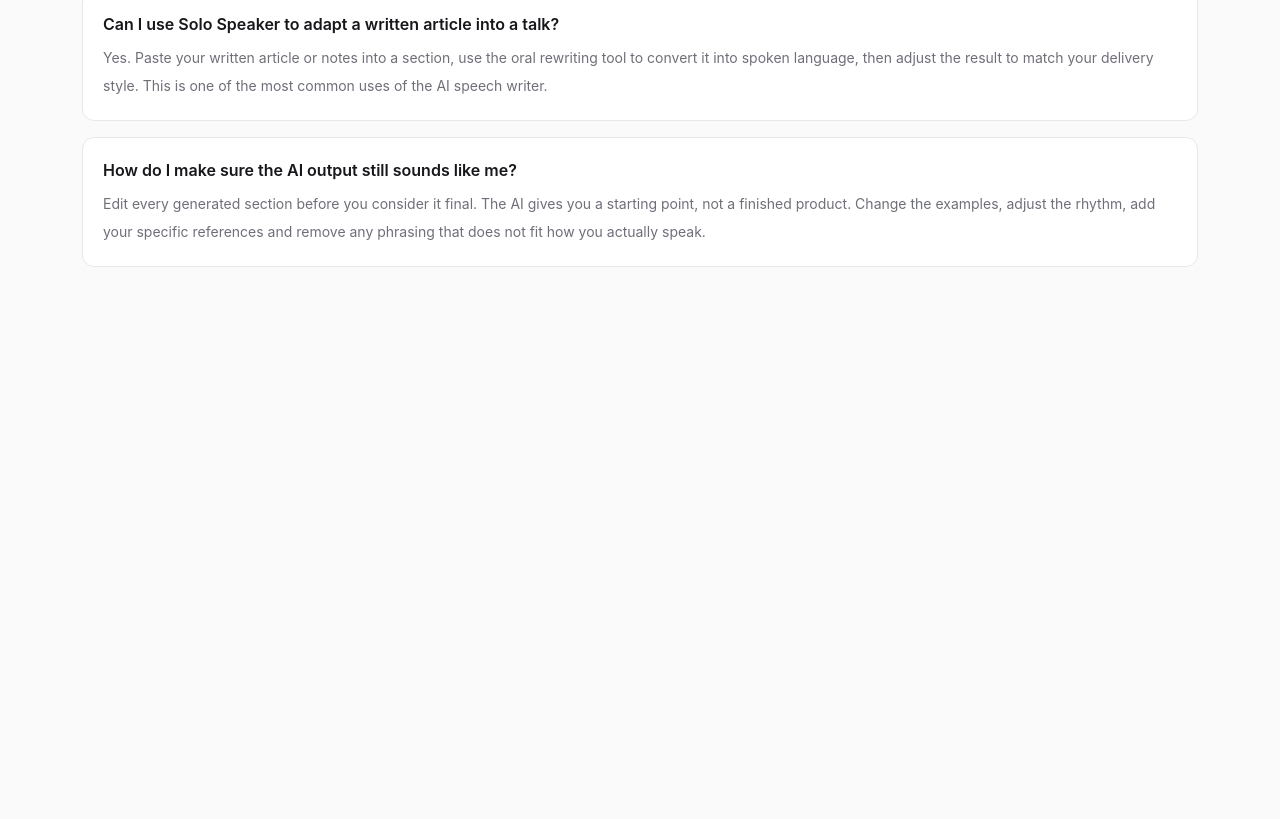
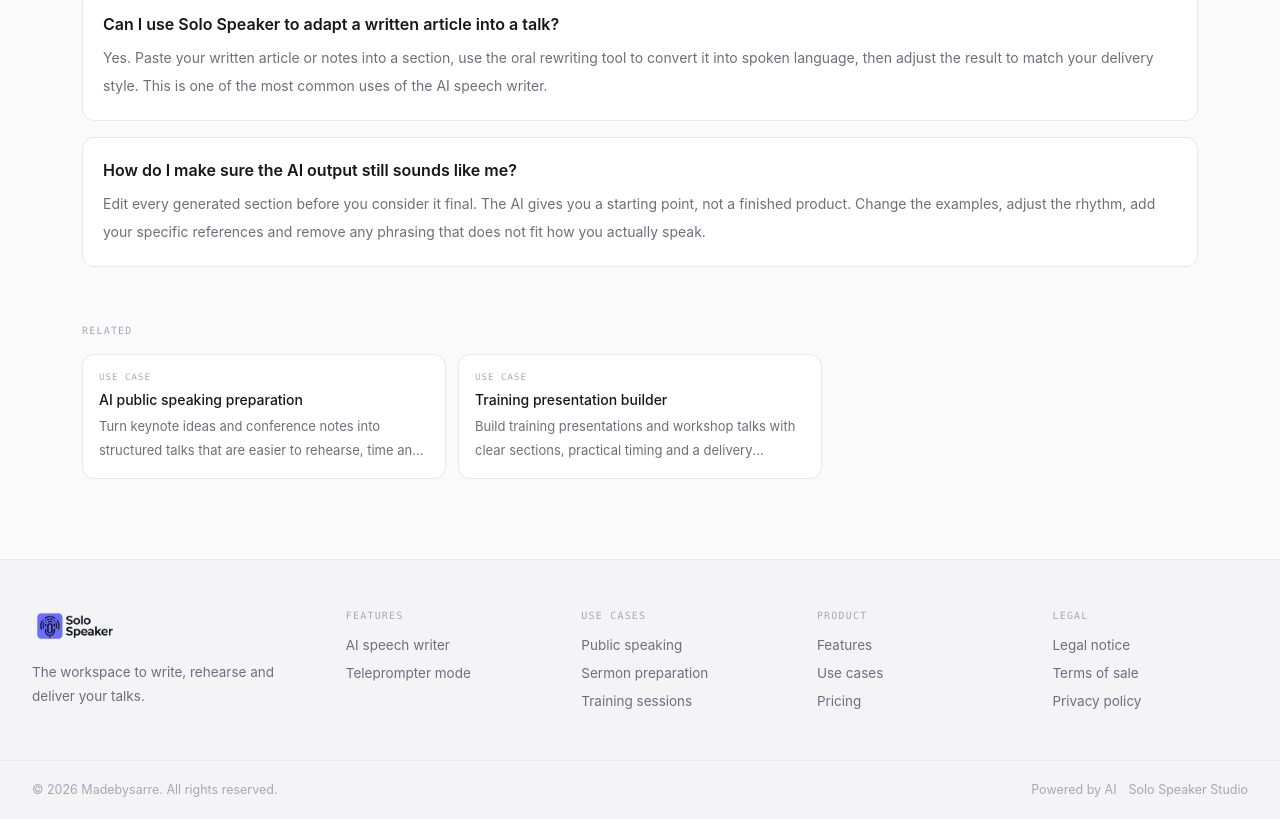
Before and after one commit to thisarre/solo-speaker, a Next.js app: page /en/features/ai-speech-writer in a window 1280 px wide. Shown: the part 2438-3257 px from the top of the page. Before the commit the page ends 2785 px from the top, so only its background shows below. Built offline with nearby package versions, Linux system fonts and the light colour scheme; no server answers.

Commit message:
slack: ---
**Marketing** : Un footer riche en liens internes réduit le taux

```diff
--- a/src/modules/landing/components/landing-footer.tsx
+++ b/src/modules/landing/components/landing-footer.tsx
@@ -11,12 +11,29 @@ export function LandingFooter({ locale }: { locale: Locale }) {
 
   return (
     <footer className="border-t border-line bg-panel">
-      <div className="mx-auto grid w-full max-w-[1480px] gap-10 px-5 py-12 md:grid-cols-[minmax(0,1.4fr)_minmax(0,1fr)_minmax(0,1fr)] md:px-8">
+      <div className="mx-auto grid w-full max-w-[1480px] gap-10 px-5 py-12 md:grid-cols-[minmax(0,1.4fr)_repeat(4,minmax(0,1fr))] md:px-8">
         <div>
           <Link aria-label={common.appName} href={home}>
             <Logo />
           </Link>
           <p className="m-0 mt-4 max-w-xs text-[13.5px] leading-6 text-muted">{footer.tagline}</p>
+        </div>
+
+        <div>
+          <p className="m-0 font-mono text-[10px] uppercase tracking-[.12em] text-faint">{footer.features}</p>
+          <ul className="m-0 mt-3 grid list-none gap-2 p-0 text-[13.5px] text-muted">
+            <li><Link className="transition hover:text-foreground" href={localizedPath("/features/ai-speech-writer", locale)}>{footer.aiSpeechWriter}</Link></li>
+            <li><Link className="transition hover:text-foreground" href={localizedPath("/features/teleprompter-mode", locale)}>{footer.teleprompterMode}</Link></li>
+          </ul>
+        </div>
+
+        <div>
+          <p className="m-0 font-mono text-[10px] uppercase tracking-[.12em] text-faint">{footer.useCases}</p>
+          <ul className="m-0 mt-3 grid list-none gap-2 p-0 text-[13.5px] text-muted">
+            <li><Link className="transition hover:text-foreground" href={localizedPath("/use-cases/public-speaking", locale)}>{footer.publicSpeaking}</Link></li>
+            <li><Link className="transition hover:text-foreground" href={localizedPath("/use-cases/sermon-preparation", locale)}>{footer.sermonPreparation}</Link></li>
+            <li><Link className="transition hover:text-foreground" href={localizedPath("/use-cases/training-presentations", locale)}>{footer.trainingPresentations}</Link></li>
+          </ul>
         </div>
 
         <div>
--- a/src/modules/landing/components/seo-placeholder-page.tsx
+++ b/src/modules/landing/components/seo-placeholder-page.tsx
@@ -2,16 +2,33 @@ import Link from "next/link";
 import { ArrowLeft, Check } from "lucide-react";
 import { Logo } from "@/components/ui/Logo";
 import { buttonClassName } from "@/components/ui/Button";
-import type { SeoPageContent } from "@/modules/landing/seo-pages";
+import { getSeoPage, type SeoPageContent, type SeoPageKey } from "@/modules/landing/seo-pages";
 import { absoluteUrl, siteUrl } from "@/modules/landing/seo";
 import { getMessages } from "@/i18n/messages";
 import { localizedPath, type Locale } from "@/i18n/routing";
+import { LandingFooter } from "./landing-footer";
+
+const RELATED_KEYS: Record<SeoPageKey, SeoPageKey[]> = {
+  "ai-speech-writer": ["public-speaking", "training-presentations"],
+  "teleprompter-mode": ["public-speaking", "sermon-preparation"],
+  "public-speaking": ["ai-speech-writer", "teleprompter-mode"],
+  "sermon-preparation": ["ai-speech-writer", "teleprompter-mode"],
+  "training-presentations": ["ai-speech-writer", "teleprompter-mode"],
+};
 
 export function SeoPlaceholderPage({ locale = "en", page }: { locale?: Locale; page: SeoPageContent }) {
   const messages = getMessages(locale);
   const seoPages = messages.seoPages;
 
   const pageUrl = absoluteUrl(localizedPath(page.slug, locale), siteUrl);
+  const homeUrl = absoluteUrl(localizedPath("/", locale), siteUrl);
+  const isFeature = page.slug.startsWith("/features/");
+  const parentName = isFeature ? messages.navigation.features : messages.navigation.useCases;
+  const parentAnchor = isFeature ? "#features" : "#use-cases";
+  const parentUrl = absoluteUrl(localizedPath(`/${parentAnchor}`, locale), siteUrl);
+
+  const relatedPages = RELATED_KEYS[page.key].map((key) => getSeoPage(locale, key));
+
   const jsonLd = {
     "@context": "https://schema.org",
     "@graph": [
@@ -20,6 +37,14 @@ export function SeoPlaceholderPage({ locale = "en", page }: { locale?: Locale; p
         name: page.title,
         description: page.description,
         url: pageUrl
+      },
+      {
+        "@type": "BreadcrumbList",
+        itemListElement: [
+          { "@type": "ListItem", position: 1, name: messages.ui.home, item: homeUrl },
+          { "@type": "ListItem", position: 2, name: parentName, item: parentUrl },
+          { "@type": "ListItem", position: 3, name: page.title, item: pageUrl }
+        ]
       },
       // Google rejette un FAQPage sans mainEntity : ne l'émettre que si la page a une FAQ.
       ...(page.faq.length > 0
@@ -103,7 +128,26 @@ export function SeoPlaceholderPage({ locale = "en", page }: { locale?: Locale; p
             </div>
           </section>
         ) : null}
+
+        <section className="mt-14">
+          <p className="m-0 font-mono text-[10px] uppercase tracking-[.12em] text-faint">{seoPages.relatedTitle}</p>
+          <div className="mt-4 grid gap-3 sm:grid-cols-2 lg:grid-cols-3">
+            {relatedPages.map((related) => (
+              <Link
+                className="rounded-[12px] border border-line bg-surface p-4 transition hover:border-[color-mix(in_oklab,var(--accent)_40%,var(--line))] hover:bg-[color-mix(in_oklab,var(--accent)_4%,var(--surface))]"
+                href={localizedPath(related.slug, locale)}
+                key={related.key}
+              >
+                <p className="m-0 font-mono text-[9px] uppercase tracking-[.12em] text-faint">{related.eyebrow}</p>
+                <p className="m-0 mt-1 text-[14px] font-[550]">{related.title}</p>
+                <p className="m-0 mt-1 line-clamp-2 text-[13px] leading-6 text-muted">{related.description}</p>
+              </Link>
+            ))}
+          </div>
+        </section>
       </section>
+
+      <LandingFooter locale={locale} />
     </main>
   );
 }
```
Also changed, not shown: src/i18n/messages/en.json, src/i18n/messages/fr.json.
